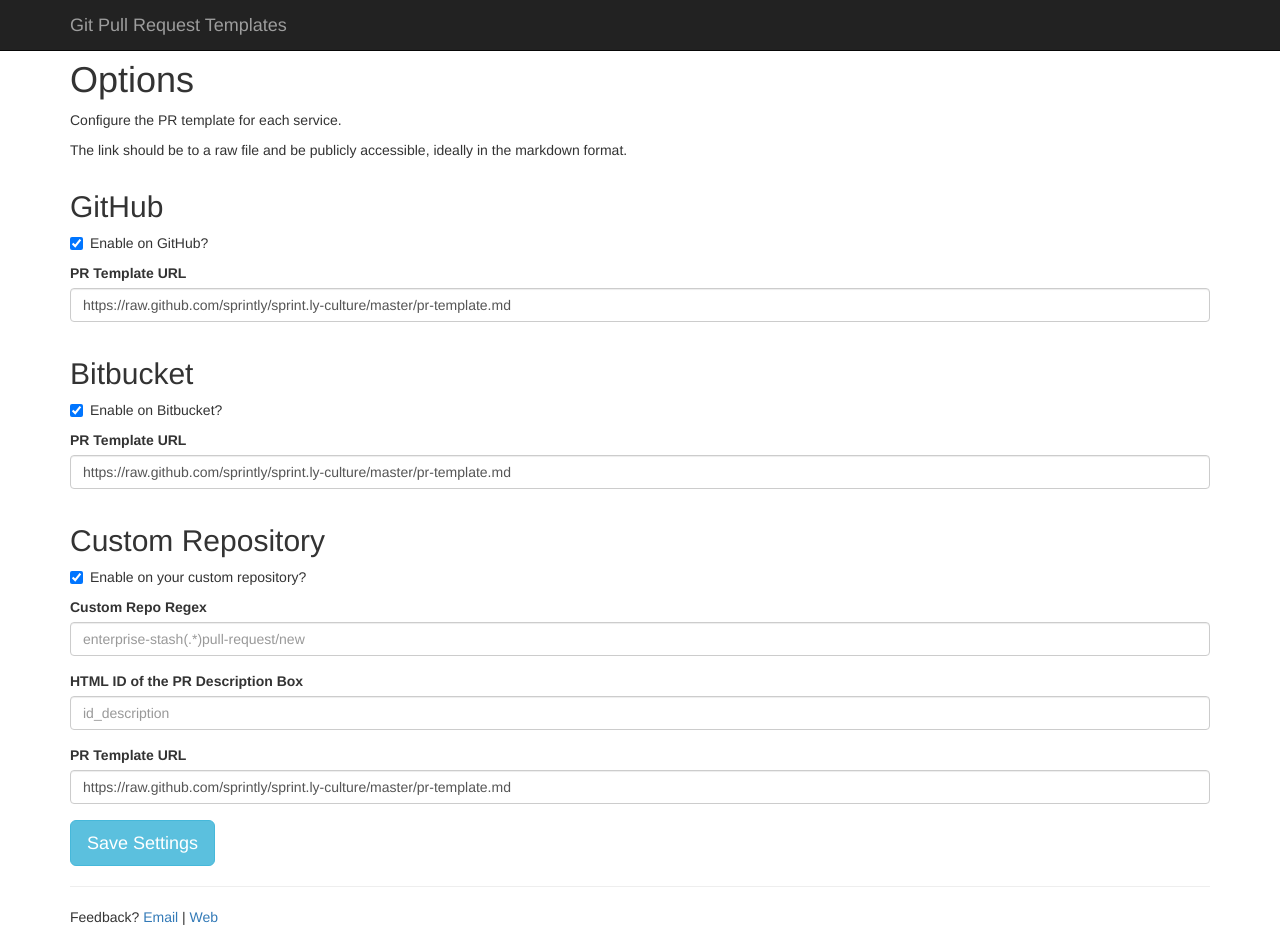
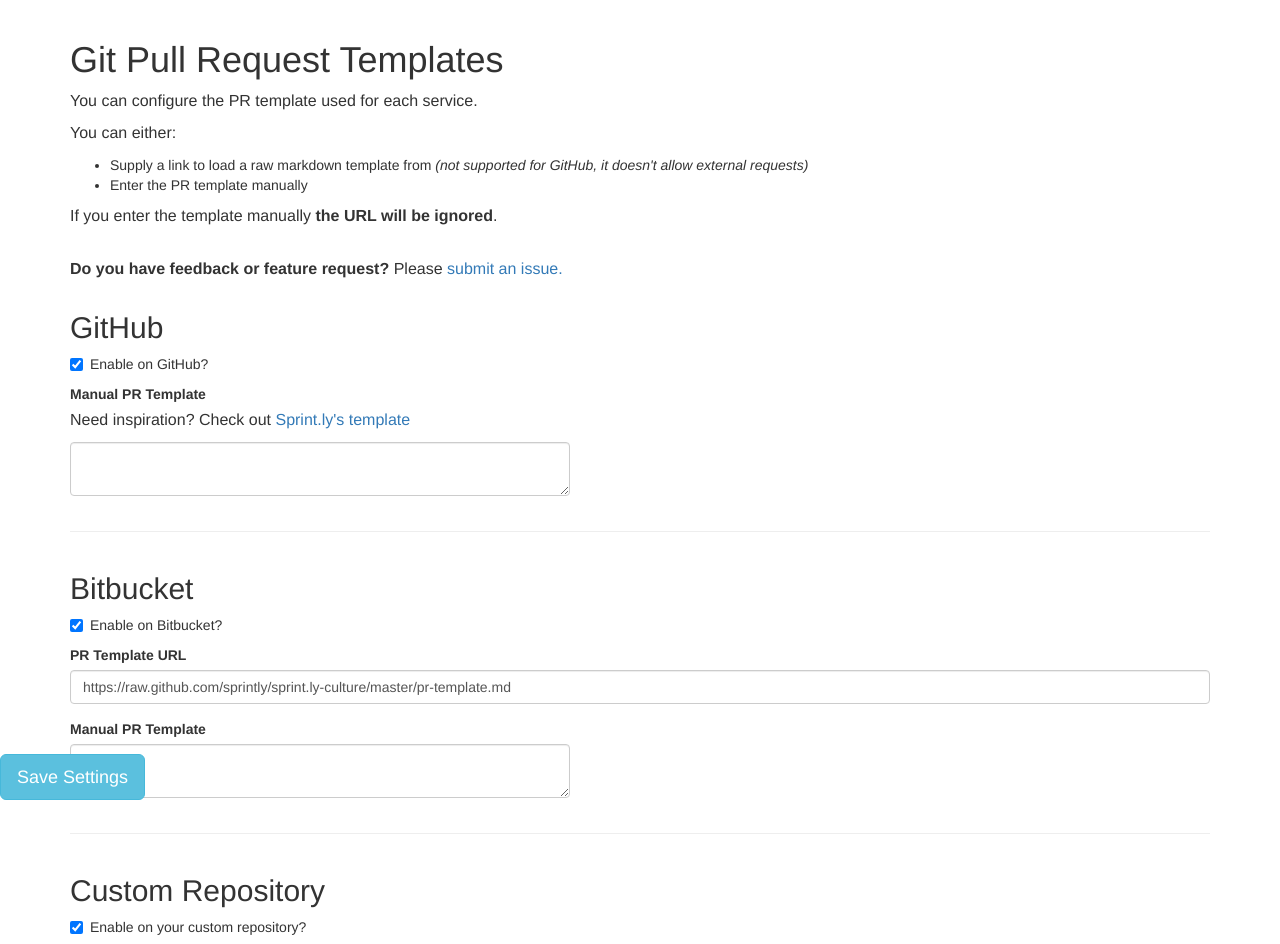
Before and after one commit to tcrammond/chrome-pullrequest-templates, a browser extension: page app/options.html in a window 1280 px wide. Shown: the top 944 px of the page. Drawn offline with nearby package versions, Linux system fonts and the light colour scheme; files that its build step writes are made by us from their sources.

Commit message:
Add fields to manually enter template content
GitHub appears to no longer allow requests to different origins.

```diff
--- a/app/options.html
+++ b/app/options.html
@@ -9,26 +9,37 @@
     <!-- build:css styles/main.css -->
     <link href="styles/main.css" rel="stylesheet">
     <!-- endbuild -->
+    <style>
+      p {
+        font-size: 16px;
+      }
+      textarea {
+        max-width: 500px;
+      }
+      .container {
+        margin-bottom: 50px;
+      }
+    </style>
 </head>
 <body>
 
-<nav class="navbar navbar-inverse navbar-fixed-top">
-    <div class="container">
-        <div class="navbar-header">
+<div class="container">
+    <h1>Git Pull Request Templates</h1>
 
-            <a class="navbar-brand" href="#">Git Pull Request Templates</a>
-        </div>
-        <div id="navbar" class="navbar-collapse collapse">
+    <p>You can configure the PR template used for each service.</p>
+    <p>You can either:</p>
 
-        </div><!--/.navbar-collapse -->
+    <ul>
+      <li>Supply a link to load a raw markdown template from <em>(not supported for GitHub, it doesn't allow external requests)</em></li>
+      <li>Enter the PR template manually</li>
+    </ul>
+
+    <p>If you enter the template manually <strong>the URL will be ignored</strong>.</p>
+
+    <br>
+    <div>
+        <p><strong>Do you have feedback or feature request?</strong> Please <a href="https://github.com/tcrammond/chrome-pullrequest-templates">submit an issue.</a></p>
     </div>
-</nav>
-
-<div class="container" style="margin-top: 20px;">
-
-    <h1>Options</h1>
-    <p>Configure the PR template for each service.</p>
-    <p>The link should be to a raw file and be publicly accessible, ideally in the markdown format.</p>
 
     <div class="row">
         <div class="col-xs-12">
@@ -38,12 +49,19 @@
                     <input type="checkbox" id="githubEnabled"> Enable on GitHub?
                 </label>
             </div>
+            <div class="form-group" style="display: none;">
+                <label for="githubTemplateUrl">PR Template</label>
+                <input type="text" id="githubTemplateUrl" class="form-control" />
+            </div>
             <div class="form-group">
-                <label for="githubTemplateUrl">PR Template URL</label>
-                <input type="text" class="form-control" id="githubTemplateUrl" placeholder="https://raw.github.com/sprintly/sprint.ly-culture/master/pr-template.md">
+                <label for="githubTemplateContent">Manual PR Template</label>
+                <p>Need inspiration? Check out <a href="https://raw.github.com/sprintly/sprint.ly-culture/master/pr-template.md">Sprint.ly's template</a></p>
+                <textarea id="githubTemplateContent" class="form-control"></textarea>
             </div>
         </div>
     </div>
+
+    <hr />
 
     <div class="row">
         <div class="col-xs-12">
@@ -57,8 +75,14 @@
                 <label for="bitbucketTemplateUrl">PR Template URL</label>
                 <input type="text" class="form-control" id="bitbucketTemplateUrl" placeholder="https://raw.github.com/sprintly/sprint.ly-culture/master/pr-template.md">
             </div>
+            <div class="form-group">
+                <label for="bitbucketTemplateContent">Manual PR Template</label>
+                <textarea id="bitbucketTemplateContent" class="form-control"></textarea>
+            </div>
         </div>
     </div>
+
+    <hr />
 
     <div class="row">
         <div class="col-xs-12">
@@ -91,25 +115,20 @@
                 <input type="text" class="form-control" id="customRepoTemplateUrl"
                        placeholder="https://raw.github.com/sprintly/sprint.ly-culture/master/pr-template.md">
             </div>
-        </div>
-    </div>
-
-    <div class="row">
-        <div class="col-xs-12 col-sm-6 col-md-4">
-            <div id="save-result" class="alert alert-success hide">
-                Settings saved.
+            <div class="form-group">
+                <label for="customRepoTemplateContent">Manual PR Template</label>
+                <textarea id="customRepoTemplateContent" class="form-control"></textarea>
             </div>
         </div>
     </div>
 
-    <button id="save" class="btn btn-info btn-lg">Save Settings</button>
-    <hr/>
 
-    <footer>
-        <p>Feedback? <a href="mailto:tyler.crammond@gmail.com">Email</a> | <a href="http://tylercrammond.com">Web</a></p>
-    </footer>
-
-
+    <div style="position: fixed; bottom: 0; left: 0;">
+      <button id="save" class="btn btn-info btn-lg">Save Settings</button>
+      <div id="save-result" class="alert alert-success hide">
+          Settings saved.
+      </div>
+    </div>
 </div>
 
 
--- a/app/scripts/options.js
+++ b/app/scripts/options.js
@@ -7,10 +7,13 @@
 
     var githubEnabled = document.getElementById('githubEnabled').checked;
     var githubTemplateUrl = document.getElementById('githubTemplateUrl').value;
+    var githubTemplateContent = document.getElementById('githubTemplateContent').value;
     var bitbucketEnabled = document.getElementById('bitbucketEnabled').checked;
+    var bitbucketTemplateContent = document.getElementById('bitbucketTemplateContent').value
     var bitbucketTemplateUrl = document.getElementById('bitbucketTemplateUrl').value;
 
     var customEnabled = document.getElementById('customRepoEnabled').checked;
+    var customTemplateContent = document.getElementById('customRepoTemplateContent').value;
     var customTemplateUrl = document.getElementById('customRepoTemplateUrl').value;
     var customRepoRegex = document.getElementById('customRepoRegex').value;
     var customRepoDescriptionID = document.getElementById('customRepoDescriptionID').value;
@@ -18,16 +21,17 @@
     chrome.storage.sync.set({
       githubEnabled: githubEnabled,
       githubTemplateUrl: githubTemplateUrl ? githubTemplateUrl : defaultUrl,
+      githubTemplateContent: githubTemplateContent || '',
       bitbucketEnabled: bitbucketEnabled,
       bitbucketTemplateUrl: bitbucketTemplateUrl ? bitbucketTemplateUrl : defaultUrl,
-
+      bitbucketTemplateContent: bitbucketTemplateContent || '',
       customEnabled: customEnabled,
       customTemplateUrl: customTemplateUrl ? customTemplateUrl : defaultUrl,
+      customTemplateContent: customTemplateContent || '',
       customRepoRegex: customRepoRegex ? customRepoRegex : '',
       customRepoDescriptionID: customRepoDescriptionID ? customRepoDescriptionID : ''
 
     }, function () {
-
       // Update status to let user know options were saved.
       var result = document.getElementById('save-result');
       result.className = result.className.replace(/\bhide\b/,'');
@@ -35,7 +39,6 @@
       setTimeout(function () {
         result.className = result.className + ' hide';
       }, 1500);
-
     });
 
   }
@@ -47,22 +50,28 @@
     chrome.storage.sync.get({
       githubEnabled: true,
       githubTemplateUrl: defaultUrl,
+      githubTemplateContent: '',
       bitbucketEnabled: true,
       bitbucketTemplateUrl: defaultUrl,
+      bitbucketTemplateContent: '',
 
       customEnabled: true,
       customTemplateUrl: defaultUrl,
+      customTemplateContent: '',
       customRepoRegex: '',
       customRepoDescriptionID: ''
 
     }, function (items) {
       document.getElementById('githubEnabled').checked = items.githubEnabled;
       document.getElementById('githubTemplateUrl').value = items.githubTemplateUrl;
+      document.getElementById('githubTemplateContent').value = items.githubTemplateContent;
       document.getElementById('bitbucketEnabled').checked = items.bitbucketEnabled;
       document.getElementById('bitbucketTemplateUrl').value = items.githubTemplateUrl;
+      document.getElementById('bitbucketTemplateContent').value = items.bitbucketTemplateContent;
 
       document.getElementById('customRepoEnabled').checked = items.customEnabled;
       document.getElementById('customRepoTemplateUrl').value = items.customTemplateUrl;
+      document.getElementById('customRepoTemplateContent').value = items.customTemplateContent;
       document.getElementById('customRepoRegex').value = items.customRepoRegex;
       document.getElementById('customRepoDescriptionID').value = items.customRepoDescriptionID;
 
```
Also changed, not shown: app/scripts/contentscript.js (+14 -10 lines). Lines whose indentation alone changed are shown as unchanged.
